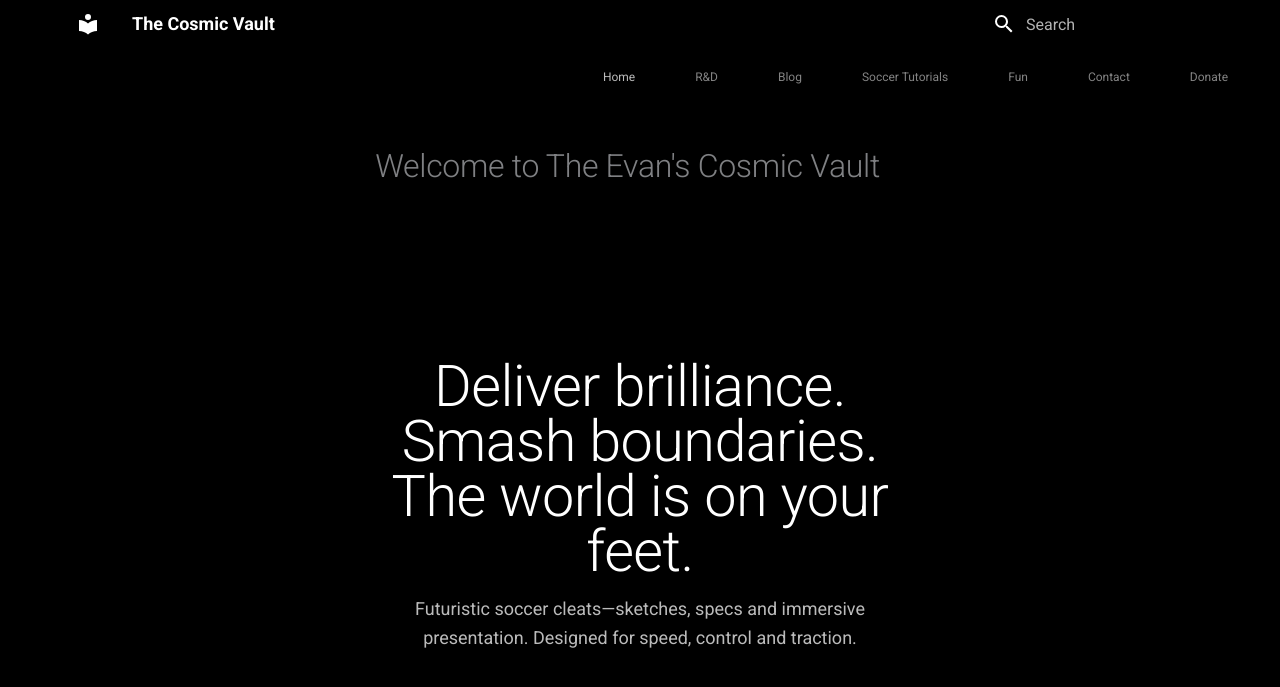
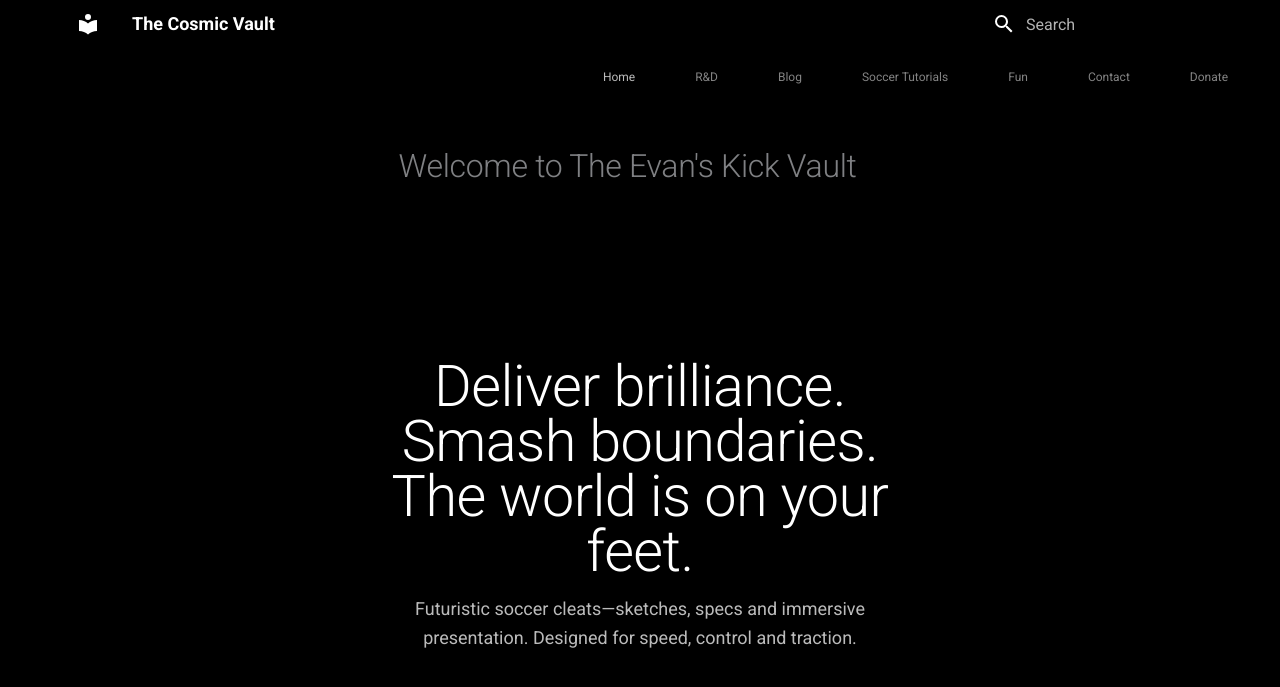
Before and after one commit to thekickvault/thekickvault.github.io, an MkDocs documentation site: the page built from mkdocs/index.md, in a window 1280 px wide and 900 px high, cut to the strip 0-814 px from the top of the window. Shown: the top 687 px of the strip. Built offline with MkDocs 1.6.1 and Material for MkDocs 9.7.7, drawn with Linux system fonts in a browser that asks for light colours.

Commit message:
Demo: Fix title to demonstrate browser editing workflow

```diff
--- a/mkdocs/index.md
+++ b/mkdocs/index.md
@@ -2,7 +2,7 @@
 title: The Kick Vault
 ---
 
-# Welcome to The Evan's Cosmic Vault
+# Welcome to The Evan's Kick Vault
 
 <div style="display:grid;place-items:center;min-height:62vh;text-align:center;padding:32px;background:#000;">
   <div>
```
